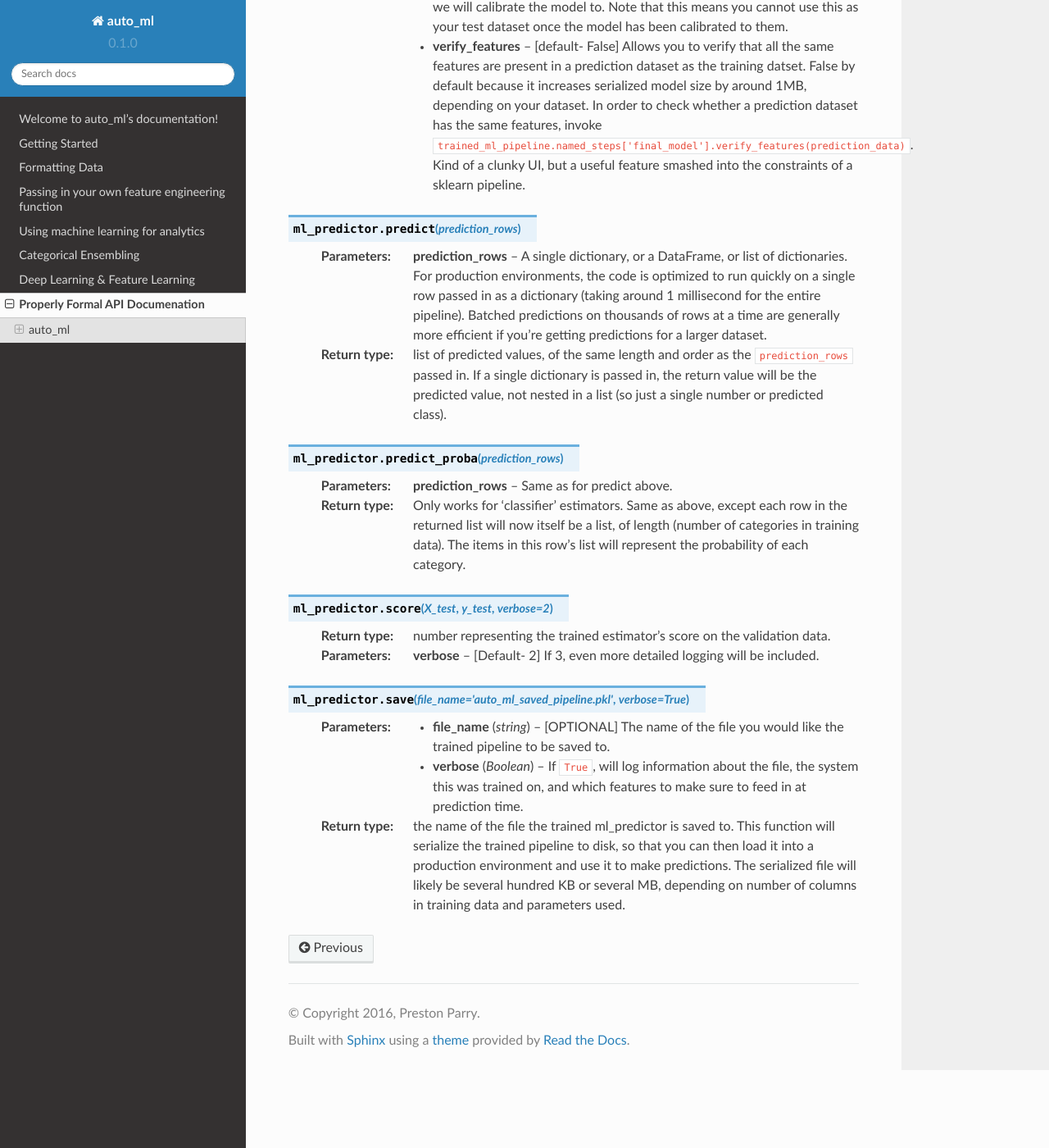
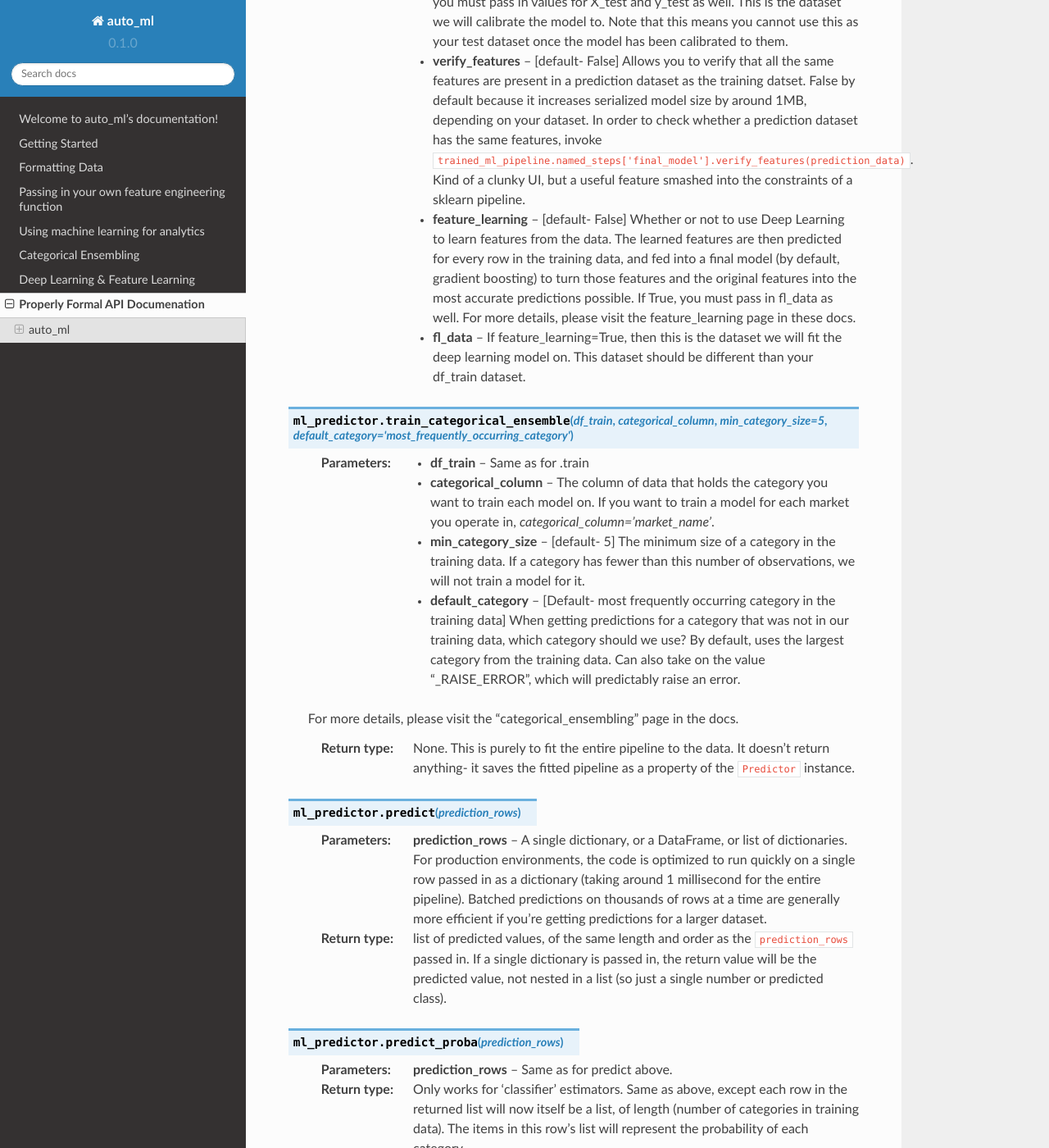
Before and after one commit to ClimbsRocks/auto_ml, a Sphinx documentation site: the page built from docs/source/api_docs_for_geeks.rst, in a window 1280 px wide and 1400 px high, scrolled down 2114 px. Shown: the whole window at 82% size. Built offline with Sphinx 7.4.7 and the Read the Docs theme 2.0.0, drawn with Linux system fonts in a browser that asks for light colours; some of the changed text lies outside the part shown.

Commit message:
adds feature_learning and categorical_ensembling updates to api_docs_for_geeks

```diff
--- a/docs/source/api_docs_for_geeks.rst
+++ b/docs/source/api_docs_for_geeks.rst
@@ -12,7 +12,7 @@ auto_ml
   :param column_descriptions: A key/value map noting which column is ``'output'``, along with any columns that are ``'nlp'``, ``'date'``, ``'ignore'``, or ``'categorical'``. See below for more details.
   :type column_descriptions: dictionary, where each attribute name represents a column of data in the training data, and each value describes that column as being either ['categorical', 'output', 'nlp', 'date', 'ignore']. Note that 'continuous' data does not need to be labeled as such (all columns are assumed to be continuous unless labeled otherwise).
 
-.. py:method:: ml_predictor.train(raw_training_data, user_input_func=None, optimize_final_model=False, perform_feature_selection=None, verbose=True, ml_for_analytics=True, model_names='GradientBoosting', perform_feature_scaling=True, calibrate_final_model=False, verify_features=False, cv=2)
+.. py:method:: ml_predictor.train(raw_training_data, user_input_func=None, optimize_final_model=False, perform_feature_selection=None, verbose=True, ml_for_analytics=True, model_names='GradientBoosting', perform_feature_scaling=True, calibrate_final_model=False, verify_features=False, cv=2, feature_learning=False, fl_data=None)
 
   :rtype: None. This is purely to fit the entire pipeline to the data. It doesn't return anything- it saves the fitted pipeline as a property of the ``Predictor`` instance.
 
@@ -47,6 +47,25 @@ auto_ml
 
   :param verify_features: [default- False] Allows you to verify that all the same features are present in a prediction dataset as the training datset. False by default because it increases serialized model size by around 1MB, depending on your dataset. In order to check whether a prediction dataset has the same features, invoke ``trained_ml_pipeline.named_steps['final_model'].verify_features(prediction_data)``. Kind of a clunky UI, but a useful feature smashed into the constraints of a sklearn pipeline.
 
+  :param feature_learning: [default- False] Whether or not to use Deep Learning to learn features from the data. The learned features are then predicted for every row in the training data, and fed into a final model (by default, gradient boosting) to turn those features and the original features into the most accurate predictions possible. If True, you must pass in fl_data as well. For more details, please visit the feature_learning page in these docs.
+
+  :param fl_data: If feature_learning=True, then this is the dataset we will fit the deep learning model on. This dataset should be different than your df_train dataset.
+
+
+.. py:method:: ml_predictor.train_categorical_ensemble(df_train, categorical_column, min_category_size=5, default_category='most_frequently_occurring_category')
+
+  :param df_train: Same as for .train
+
+  :param categorical_column: The column of data that holds the category you want to train each model on. If you want to train a model for each market you operate in, `categorical_column='market_name'`.
+
+  :param min_category_size: [default- 5] The minimum size of a category in the training data. If a category has fewer than this number of observations, we will not train a model for it.
+
+  :param default_category: [Default- most frequently occurring category in the training data] When getting predictions for a category that was not in our training data, which category should we use? By default, uses the largest category from the training data. Can also take on the value "_RAISE_ERROR", which will predictably raise an error.
+
+  For more details, please visit the "categorical_ensembling" page in the docs.
+
+  :rtype: None. This is purely to fit the entire pipeline to the data. It doesn't return anything- it saves the fitted pipeline as a property of the ``Predictor`` instance.
+
 
 .. py:method:: ml_predictor.predict(prediction_rows)
 
```
